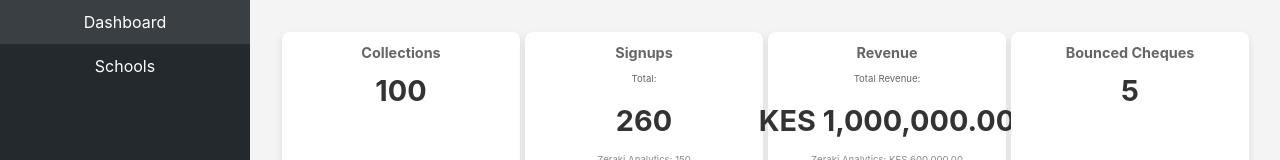
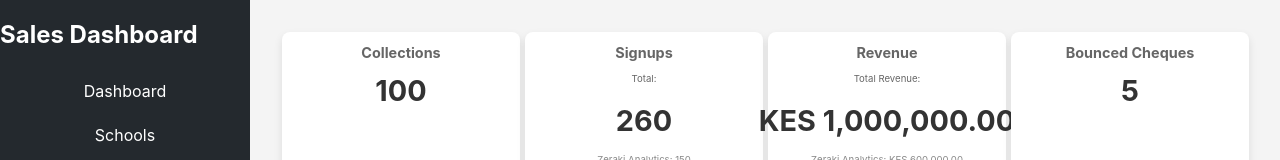
Before and after one commit to smsharon/sales-agent-dashboard, a React (Create React App) app: page / in a window 1280 px wide. Shown: the top 160 px of the page. Built offline with nearby package versions, Linux system fonts and the light colour scheme; data requests are answered from the project's data file.

Commit message:
add title to navbar

```diff
--- a/src/components/Navbar.js
+++ b/src/components/Navbar.js
@@ -5,6 +5,7 @@ import './Navbar.css';
 function Navbar() {
   return (
     <nav className="navbar">
+      <h2>Sales Dashboard</h2>
       <ul>
         <li>
           <NavLink exact to="/" activeClassName="active-link">Dashboard</NavLink>
```
